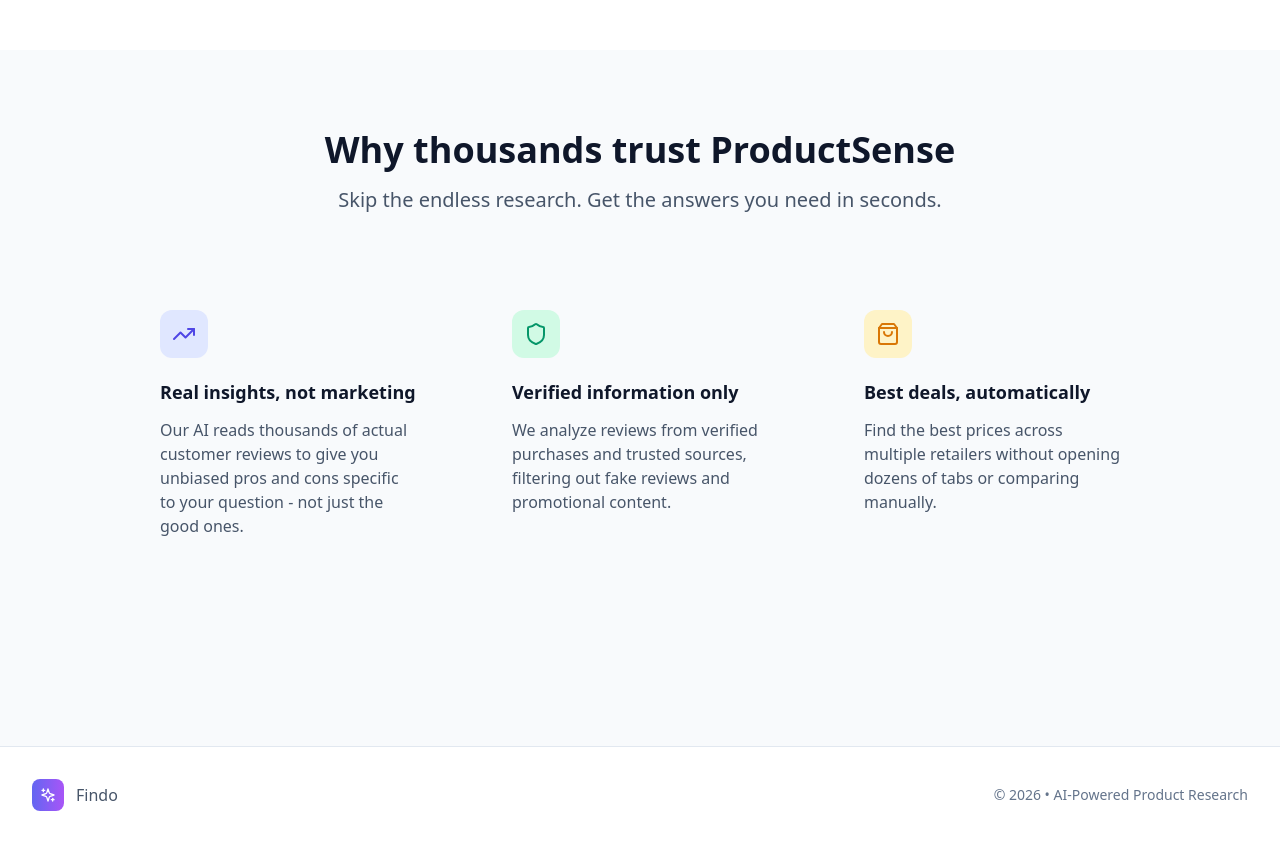
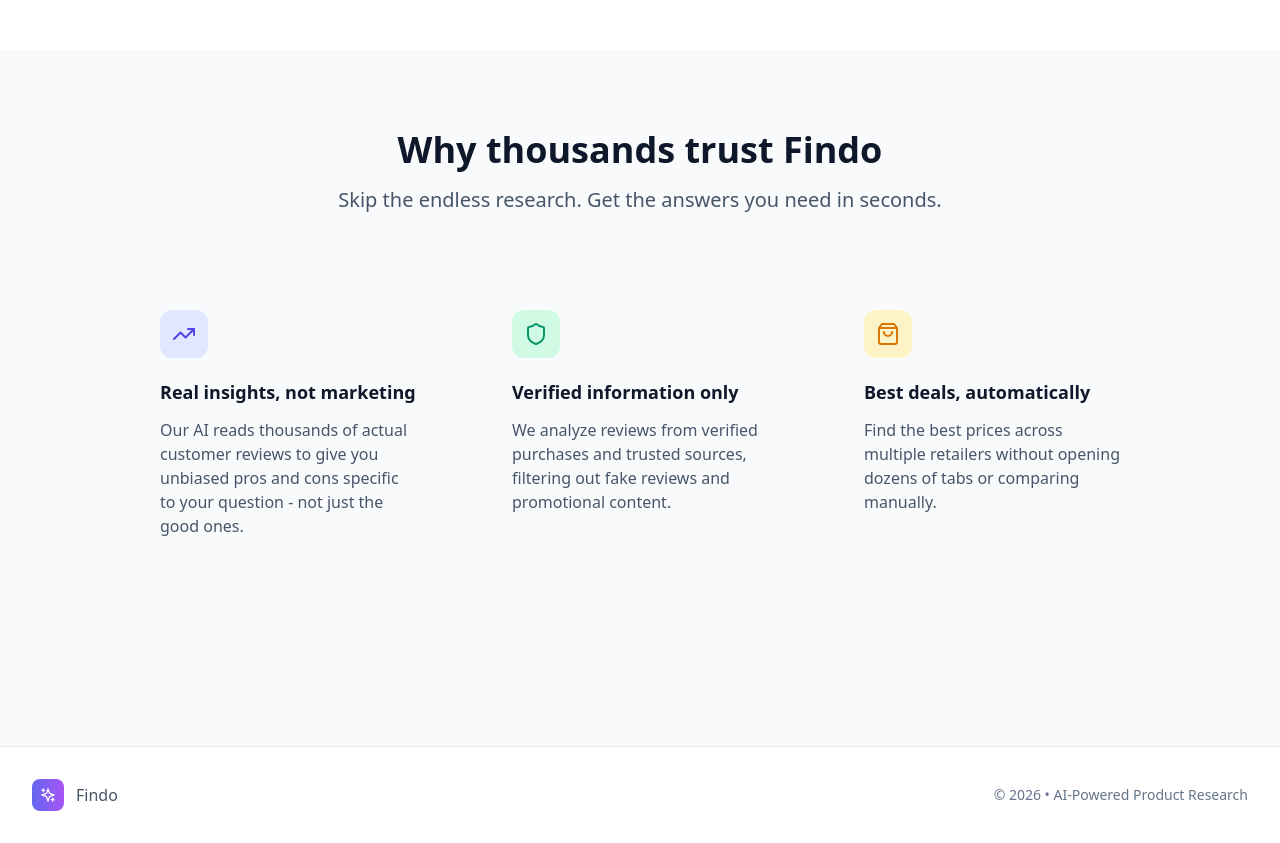
Before and after one commit to regnerrad/ai-product-review-app, a React (Create React App) app: page / in a window 1280 px wide. Shown: the part 1860-2703 px from the top of the page. Built offline with nearby package versions, Linux system fonts and the light colour scheme; no server answers; the database is empty.

Commit message:
feat: copy updates

```diff
--- a/src/pages/Home.js
+++ b/src/pages/Home.js
@@ -294,7 +294,7 @@
           <div className="max-w-5xl mx-auto">
             <div className="text-center mb-16">
               <h2 className="text-3xl md:text-4xl font-bold text-slate-900 mb-4">
-                Why thousands trust ProductSense
+                Why thousands trust Findo
               </h2>
               <p className="text-xl text-slate-600 max-w-2xl mx-auto">
                 Skip the endless research. Get the answers you need in seconds.
```
